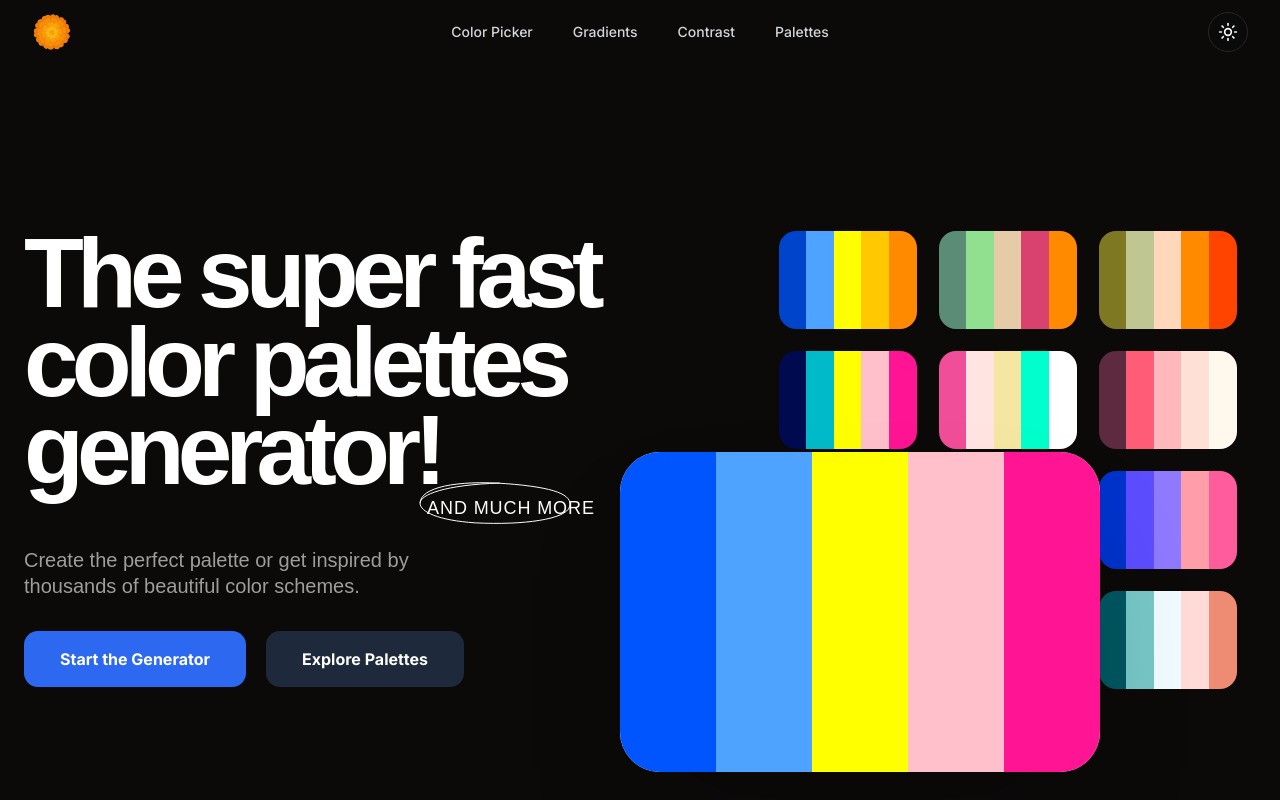
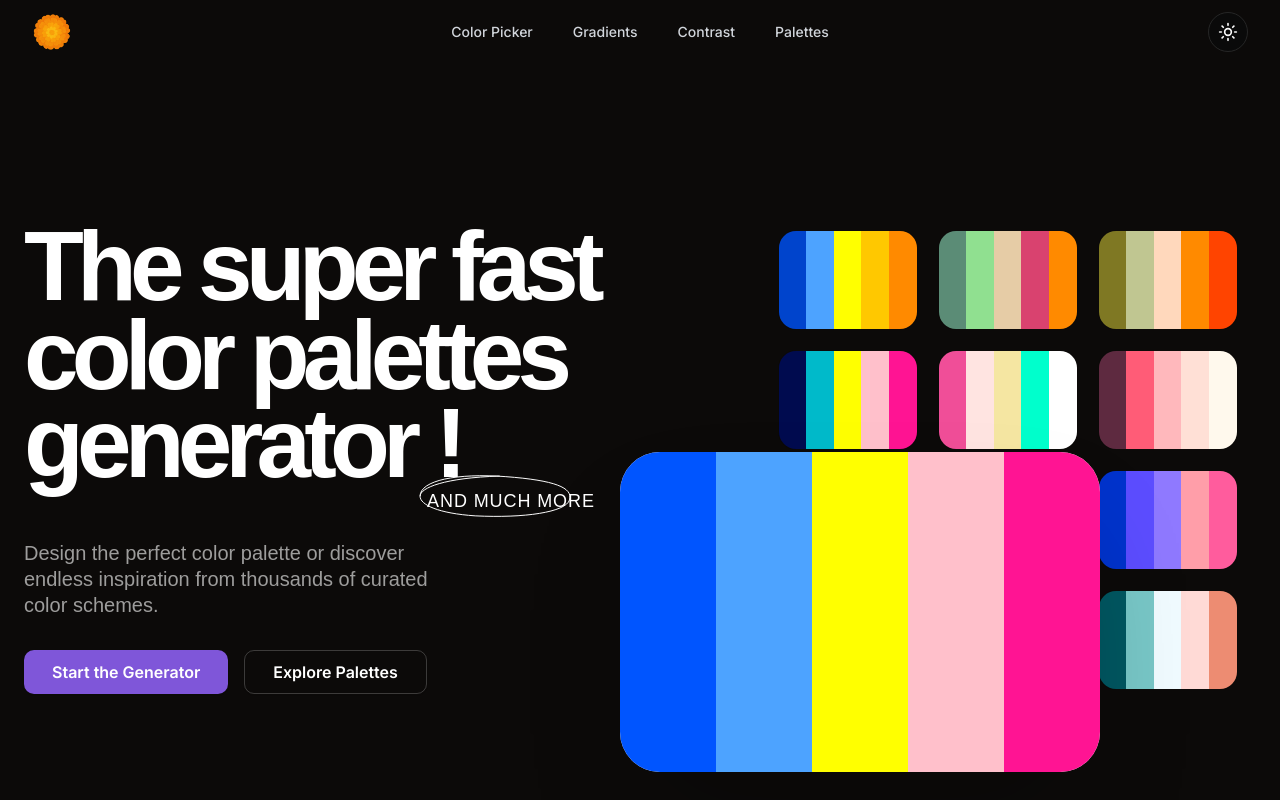
Before and after one commit to codewithdhruba01/ColorPicker, a Next.js app: page / in a window 1280 px wide. Shown: the top 800 px of the page. Built offline with nearby package versions, Linux system fonts and the light colour scheme; a web font is replaced by a local one.

Commit message:
update hero section

```diff
--- a/components/hero.tsx
+++ b/components/hero.tsx
@@ -43,7 +43,7 @@ const Hero = () => {
                             <h1 className="text-[50px] sm:text-[64px] md:text-[98px] font-[900] font-chillax tracking-[-0.07em] text-black dark:text-white leading-[0.9] md:leading-[0.82] flex flex-col gap-1 md:gap-2">
                                 <span>The super fast</span>
                                 <span>color palettes</span>
-                                <span>generator!</span>
+                                <span>generator !</span>
                             </h1>
 
                             <motion.div
@@ -69,22 +69,22 @@ const Hero = () => {
                             transition={{ duration: 0.8, delay: 0.15, ease: [0.19, 1, 0.22, 1] }}
                             className="text-[17px] md:text-[20px] text-black/60 dark:text-white/60 max-w-sm md:max-w-md font-general-sans font-medium leading-[1.3] pt-6"
                         >
-                            Create the perfect palette or get inspired by thousands of beautiful color schemes.
+                            Design the perfect color palette or discover endless inspiration from thousands of curated color schemes.
                         </motion.p>
 
                         <motion.div
                             initial={{ opacity: 0, x: -50 }}
                             animate={{ opacity: 1, x: 0 }}
                             transition={{ duration: 0.8, delay: 0.3, ease: [0.19, 1, 0.22, 1] }}
-                            className="flex flex-col md:flex-row gap-3 md:gap-5 pt-0 w-full md:w-auto"
+                            className="flex flex-col md:flex-row gap-3 md:gap-4 pt-0 w-full md:w-auto"
                         >
                             <Link href="/picker" className="w-full md:w-auto">
-                                <Button size="lg" className="w-full md:w-auto justify-center bg-[#2D69F0] hover:bg-[#1a51c9] text-white px-5 py-3 md:px-9 md:py-7 text-[14px] md:text-[16px] font-bold rounded-[10px] md:rounded-[14px] shadow-none transition-all hover:scale-[1.03] active:scale-[0.97]">
+                                <Button size="lg" className="w-full md:w-auto justify-center bg-[#7F56D9] hover:bg-[#6941C6] text-white px-5 py-3 md:px-7 md:py-3.5 text-[14px] md:text-[16px] font-semibold rounded-[8px] md:rounded-[10px] shadow-sm transition-all hover:shadow-md active:scale-[0.98]">
                                     Start the Generator
                                 </Button>
                             </Link>
                             <Link href="/palettes" className="w-full md:w-auto">
-                                <Button variant="secondary" size="lg" className="w-full md:w-auto justify-center md:justify-start px-5 py-3 md:px-9 md:py-7 text-[14px] md:text-[16px] font-bold rounded-[10px] md:rounded-[14px] bg-[#EEF0F3] hover:bg-[#e4e6ea] text-black dark:bg-slate-800 dark:text-white dark:hover:bg-slate-700 shadow-none border-none transition-all hover:scale-[1.03] active:scale-[0.97]">
+                                <Button variant="outline" size="lg" className="w-full md:w-auto justify-center border border-gray-200 bg-white hover:bg-gray-50 text-gray-700 dark:bg-transparent dark:border-white/20 dark:text-white dark:hover:bg-white/10 px-5 py-3 md:px-7 md:py-3.5 text-[14px] md:text-[16px] font-semibold rounded-[8px] md:rounded-[10px] shadow-sm transition-all hover:shadow-md active:scale-[0.98]">
                                     Explore Palettes
                                 </Button>
                             </Link>
```
